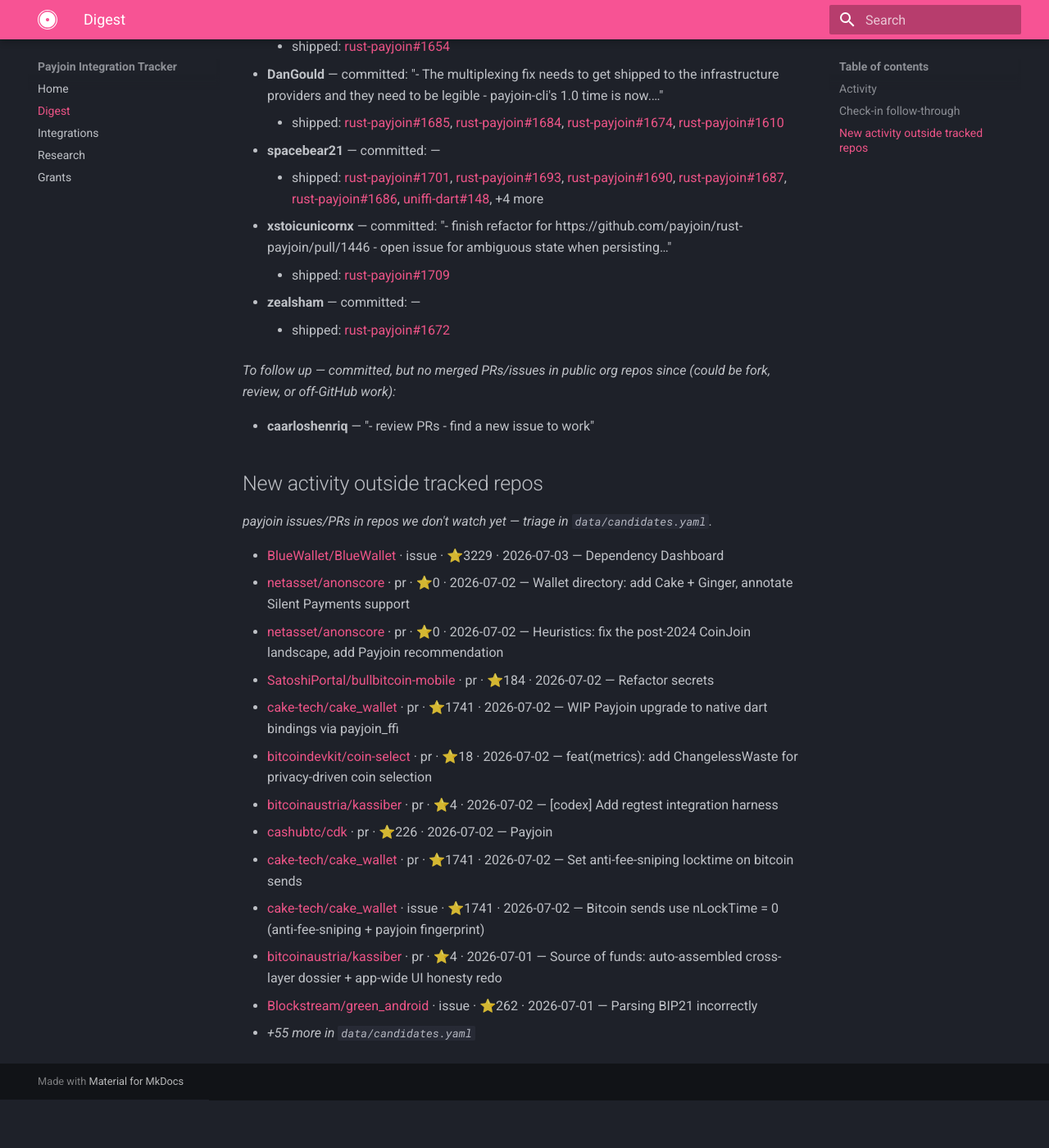
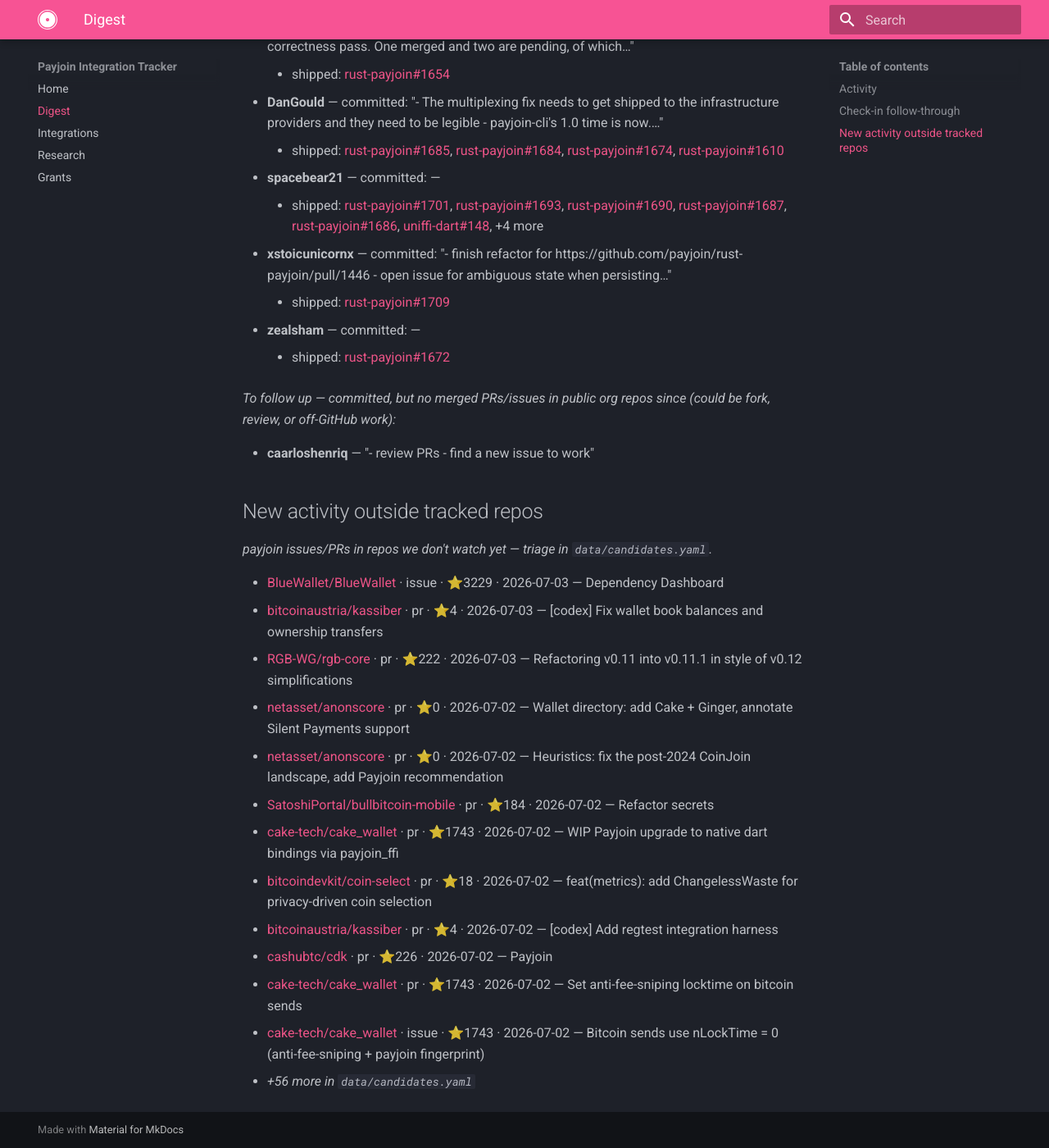
Before and after one commit to payjoin/payjoin.org, an MkDocs documentation site: the page built from docs/digest.md, in a window 1280 px wide and 1400 px high, scrolled down 722 px. Shown: the whole window at 82% size. Built offline with MkDocs 1.6.1 and Material for MkDocs 9.7.7, drawn with Linux system fonts in a browser that asks for light colours; before the commit the page ends 2063 px from its top, so only the background shows below that; some of the changed text lies outside the part shown.

Commit message:
chore: refresh tracker auto-state + digest

```diff
--- a/docs/digest.md
+++ b/docs/digest.md
@@ -37,15 +38,15 @@ _To follow up — committed, but no merged PRs/issues in public org repos since
 _payjoin issues/PRs in repos we don't watch yet — triage in `data/candidates.yaml`._
 
 - [BlueWallet/BlueWallet](https://github.com/BlueWallet/BlueWallet/issues/3659) · issue · ⭐3229 · 2026-07-03 — Dependency Dashboard
+- [bitcoinaustria/kassiber](https://github.com/bitcoinaustria/kassiber/pull/350) · pr · ⭐4 · 2026-07-03 — [codex] Fix wallet book balances and ownership transfers
+- [RGB-WG/rgb-core](https://github.com/RGB-WG/rgb-core/pull/288) · pr · ⭐222 · 2026-07-03 — Refactoring v0.11 into v0.11.1 in style of v0.12 simplifications
 - [netasset/anonscore](https://github.com/netasset/anonscore/pull/49) · pr · ⭐0 · 2026-07-02 — Wallet directory: add Cake + Ginger, annotate Silent Payments support
 - [netasset/anonscore](https://github.com/netasset/anonscore/pull/46) · pr · ⭐0 · 2026-07-02 — Heuristics: fix the post-2024 CoinJoin landscape, add Payjoin recommendation
 - [SatoshiPortal/bullbitcoin-mobile](https://github.com/SatoshiPortal/bullbitcoin-mobile/pull/2394) · pr · ⭐184 · 2026-07-02 — Refactor secrets
-- [cake-tech/cake_wallet](https://github.com/cake-tech/cake_wallet/pull/3363) · pr · ⭐1741 · 2026-07-02 — WIP Payjoin upgrade to native dart bindings via payjoin_ffi
+- [cake-tech/cake_wallet](https://github.com/cake-tech/cake_wallet/pull/3363) · pr · ⭐1743 · 2026-07-02 — WIP Payjoin upgrade to native dart bindings via payjoin_ffi
 - [bitcoindevkit/coin-select](https://github.com/bitcoindevkit/coin-select/pull/47) · pr · ⭐18 · 2026-07-02 — feat(metrics): add ChangelessWaste for privacy-driven coin selection
 - [bitcoinaustria/kassiber](https://github.com/bitcoinaustria/kassiber/pull/316) · pr · ⭐4 · 2026-07-02 — [codex] Add regtest integration harness
 - [cashubtc/cdk](https://github.com/cashubtc/cdk/pull/2049) · pr · ⭐226 · 2026-07-02 — Payjoin
-- [cake-tech/cake_wallet](https://github.com/cake-tech/cake_wallet/pull/3362) · pr · ⭐1741 · 2026-07-02 — Set anti-fee-sniping locktime on bitcoin sends
-- [cake-tech/cake_wallet](https://github.com/cake-tech/cake_wallet/issues/3361) · issue · ⭐1741 · 2026-07-02 — Bitcoin sends use nLockTime = 0 (anti-fee-sniping + payjoin fingerprint)
-- [bitcoinaustria/kassiber](https://github.com/bitcoinaustria/kassiber/pull/170) · pr · ⭐4 · 2026-07-01 — Source of funds: auto-assembled cross-layer dossier + app-wide UI honesty redo
-- [Blockstream/green_android](https://github.com/Blockstream/green_android/issues/296) · issue · ⭐262 · 2026-07-01 — Parsing BIP21 incorrectly
-- _+55 more in `data/candidates.yaml`_
+- [cake-tech/cake_wallet](https://github.com/cake-tech/cake_wallet/pull/3362) · pr · ⭐1743 · 2026-07-02 — Set anti-fee-sniping locktime on bitcoin sends
+- [cake-tech/cake_wallet](https://github.com/cake-tech/cake_wallet/issues/3361) · issue · ⭐1743 · 2026-07-02 — Bitcoin sends use nLockTime = 0 (anti-fee-sniping + payjoin fingerprint)
+- _+56 more in `data/candidates.yaml`_
```
Also changed, not shown: other parts of docs/digest.md (+2 -1 lines), 2 other files.
